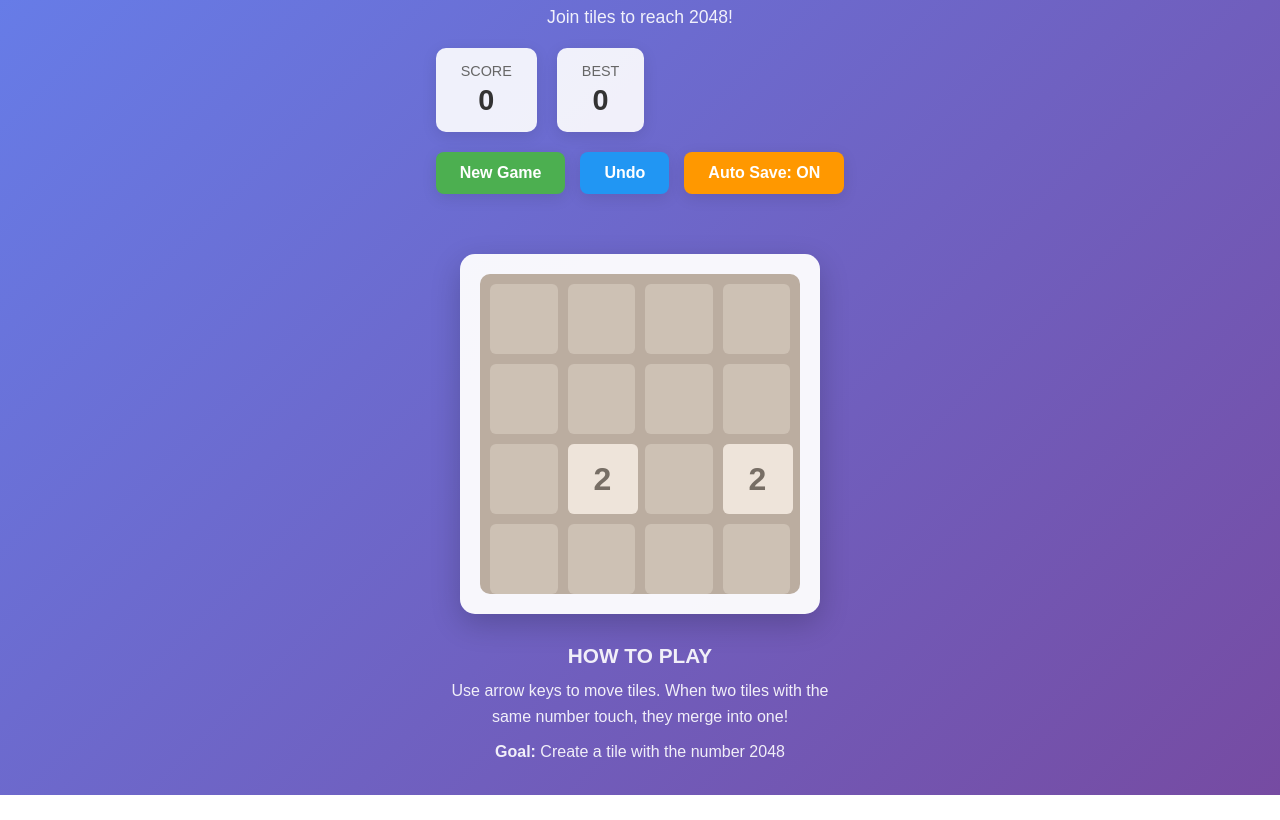
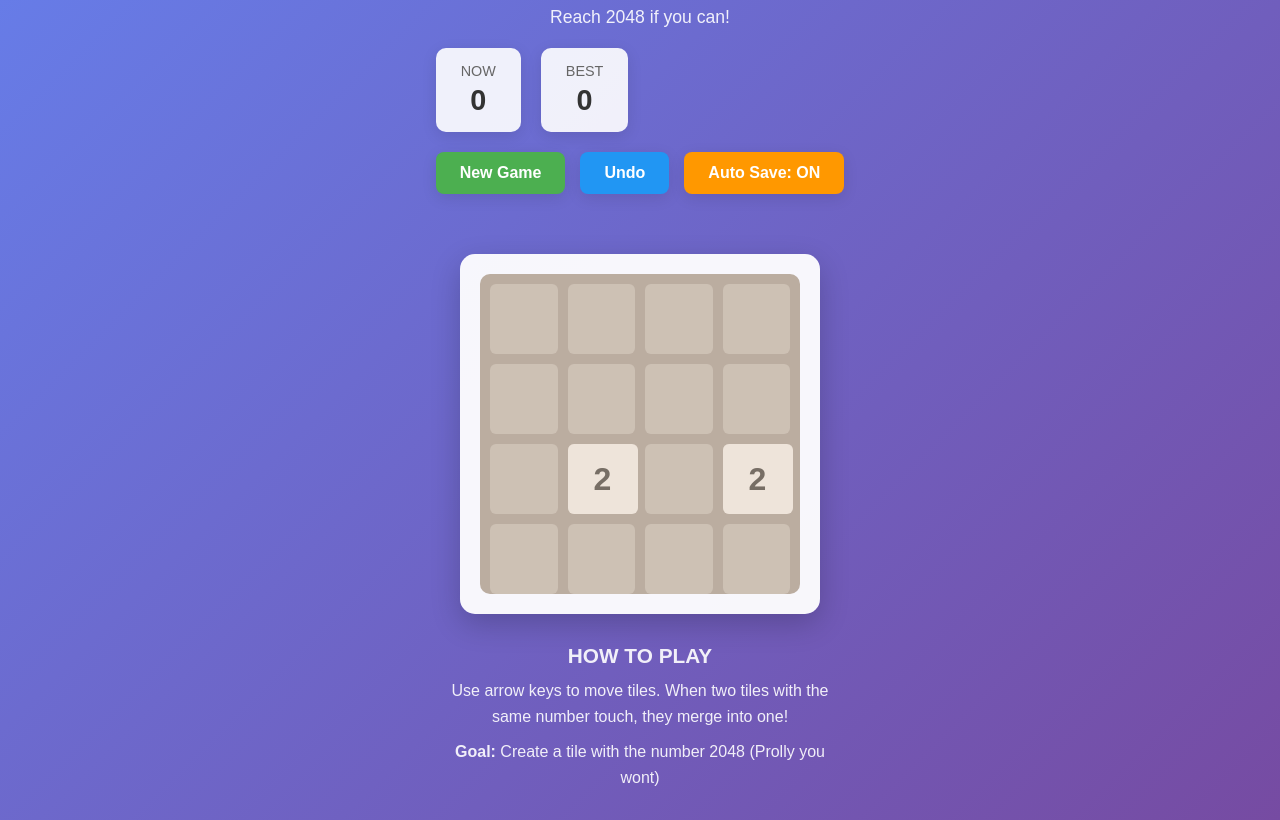
Before and after one commit to Blessan-Corley/2048-Game, a plain HTML site: page index.html in a window 1280 px wide. Shown: the part 88-908 px from the top of the page. Before the commit the page ends 883 px from the top, so only its background shows below. Drawn offline with Linux system fonts and the light colour scheme.

Commit message:
Tweaked UI

```diff
--- a/index.html
+++ b/index.html
@@ -9,11 +9,11 @@
 <body>
     <div class="header">
         <h1 class="title">2048</h1>
-        <p class="subtitle">Join tiles to reach 2048!</p>
+        <p class="subtitle">Reach 2048 if you can!</p>
 
         <div class="score-container">
             <div class="score-box">
-                <div class="score-label">SCORE</div>
+                <div class="score-label">NOW</div>
                 <div class="score-value" id="score">0</div>
             </div>
             <div class="score-box">
@@ -61,13 +61,13 @@
     <div class="instructions">
         <h3>HOW TO PLAY</h3>
         <p>Use arrow keys to move tiles. When two tiles with the same number touch, they merge into one!</p>
-        <p><strong>Goal:</strong> Create a tile with the number 2048</p>
+        <p><strong>Goal:</strong> Create a tile with the number 2048 (Prolly you wont)</p>
     </div>
 
     <!-- Game Over Overlay -->
     <div class="game-over-overlay" id="game-over-overlay">
         <div class="overlay-content">
-            <h2>Game Over!</h2>
+            <h2>Thats all you can do</h2>
             <p>Your final score: <span id="final-score">0</span></p>
             <button class="btn btn-primary" onclick="game.newGame(); this.parentElement.parentElement.style.display = 'none';">Try Again</button>
         </div>
@@ -76,7 +76,7 @@
     <!-- Win Overlay -->
     <div class="win-overlay" id="win-overlay">
         <div class="overlay-content">
-            <h2>🎉 You Win! 🎉</h2>
+            <h2>🎉 Woah you made it! 🎉</h2>
             <p>You reached 2048! Keep playing to get an even higher score.</p>
             <div style="display: flex; gap: 15px; justify-content: center; margin-top: 20px;">
                 <button class="btn btn-primary" onclick="game.newGame(); this.parentElement.parentElement.parentElement.style.display = 'none';">New Game</button>
```
